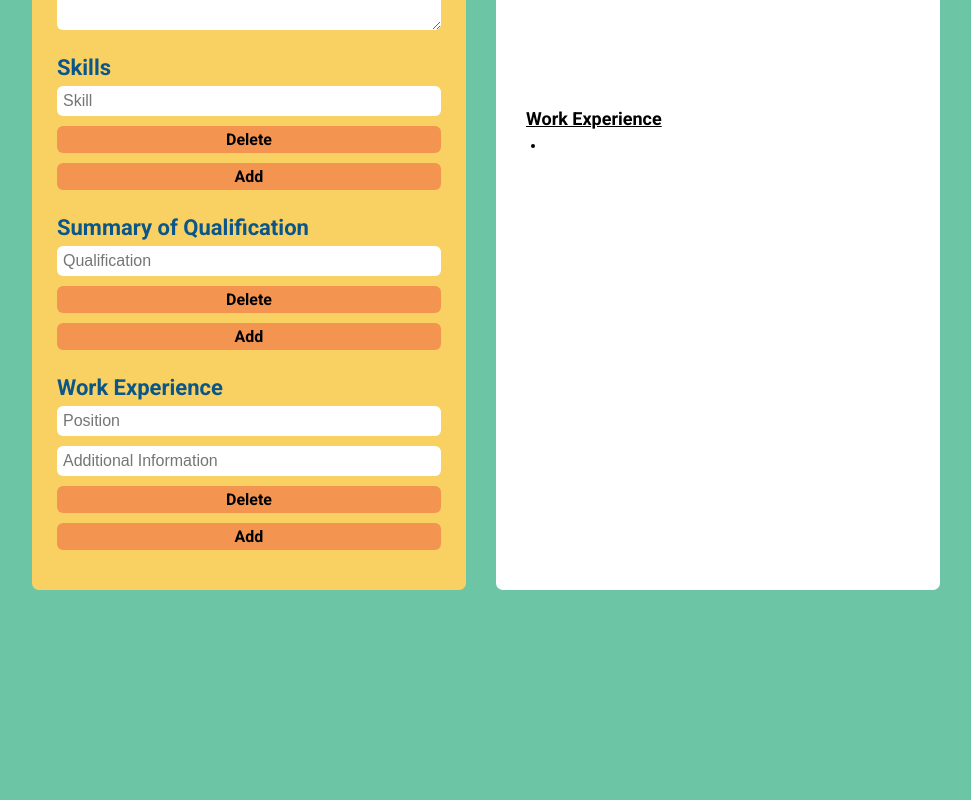
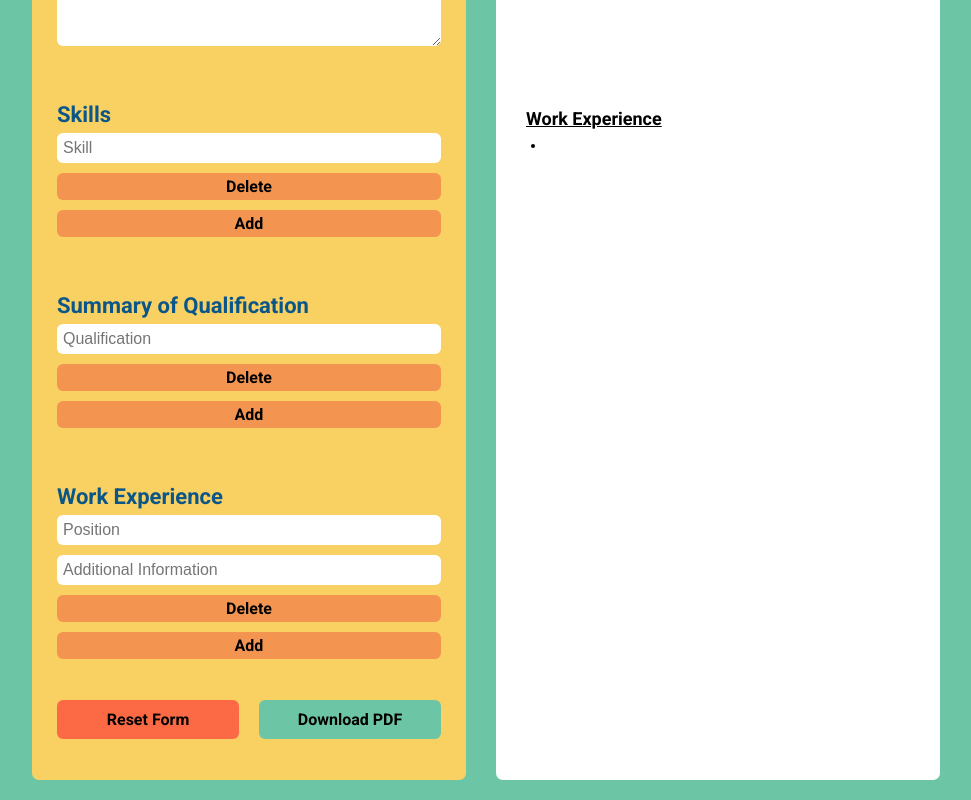
Before and after one commit to adambelko/cv-application, a React (Create React App) app: page / in a window 1280 px wide. Shown: the part 357-1157 px from the top of the page, without its empty margins (154-1125 px from the left). Before the commit the page ends 947 px from the top, so only its background shows below. Built offline with nearby package versions, Linux system fonts and the light colour scheme.

Commit message:
Reset btn for reseting the form added

```diff
--- a/src/components/CVForm/CVForm.js
+++ b/src/components/CVForm/CVForm.js
@@ -14,6 +14,7 @@ const CVForm = ({
     handleChangeWorkExperience,
     handleAddWorkExperience,
     handleRemoveWorkExperience,
+    handleResetForm,
     cv,
 }) => {
     return (
@@ -37,6 +38,12 @@ const CVForm = ({
                 removeWorkExperience={handleRemoveWorkExperience}
                 workExpList={cv.workExperience}
             />
+            <div className="form-button-wrapper">
+                <button className="form-reset-btn" onClick={handleResetForm}>
+                    Reset Form
+                </button>
+                <button className="form-download-btn">Download PDF</button>
+            </div>
         </form>
     );
 };
--- a/src/components/Main.js
+++ b/src/components/Main.js
@@ -90,6 +90,8 @@ const Main = () => {
         });
     };
 
+    const handleResetForm = () => setCV(emptyCV);
+
     return (
         <main>
             <div className="main__cv-wrapper">
@@ -104,6 +106,7 @@ const Main = () => {
                     handleChangeWorkExperience={handleChangeWorkExperience}
                     handleAddWorkExperience={handleAddWorkExperience}
                     handleRemoveWorkExperience={handleRemoveWorkExperience}
+                    handleResetForm={handleResetForm}
                     cv={cv}
                 />
                 <CVPreview cv={cv} />
--- a/src/styles/style.scss
+++ b/src/styles/style.scss
@@ -31,14 +31,16 @@ main,
     display: flex;
     gap: 3rem;
     margin: auto;
+    margin-bottom: 2rem;
 }
 
 .main__cv--form {
+    display: flex;
+    justify-content: space-around;
     background: $form-bg;
-    display: flex;
     flex-direction: column;
+    height: 100rem;
     width: 30vw;
-    height: 81rem;
     overflow-y: auto;
     padding: 2.5rem;
     border-radius: 0.7rem;
@@ -54,7 +56,6 @@ main,
         margin-bottom: 0.6rem;
     }
 
-
     input,
     textarea {
         font-size: 1.6rem;
@@ -63,6 +64,7 @@ main,
         margin-bottom: 1rem;
         border: none;
         border-radius: 0.6rem;
+
         &:last-child {
             margin-bottom: 0rem;
         }
@@ -83,6 +85,7 @@ main,
         padding: 0.4rem;
         border: none;
         border-radius: 0.6rem;
+
         &:last-child {
             margin-bottom: 0rem;
         }
@@ -91,6 +94,36 @@ main,
             transition: all 0.05s ease-in-out;
             transform: scale(1.01);
             background-color: #ef8d47;
+        }
+    }
+
+    .form-button-wrapper {
+        display: flex;
+        gap: 2rem;
+        margin-top: 1rem;
+
+        button {
+            width: 100%;
+            padding: 1rem;
+            margin-bottom: 0rem;
+        }
+
+        .form-reset-btn{
+            background-color: #fc6945;
+            &:hover {
+                transition: all 0.05s ease-in-out;
+                transform: scale(1.01);
+                background-color: #fd5429;
+            }
+        }
+
+        .form-download-btn {
+            background-color: #6CC6A5;
+            &:hover {
+                transition: all 0.05s ease-in-out;
+                transform: scale(1.01);
+                background-color: #64b798;
+            }
         }
     }
 
@@ -131,7 +164,6 @@ main,
         justify-content: center;
         margin-top: 1rem;
         font-size: 1.4rem;
-        // margin-bottom: 1rem;
     }
 
     h2 {
```
